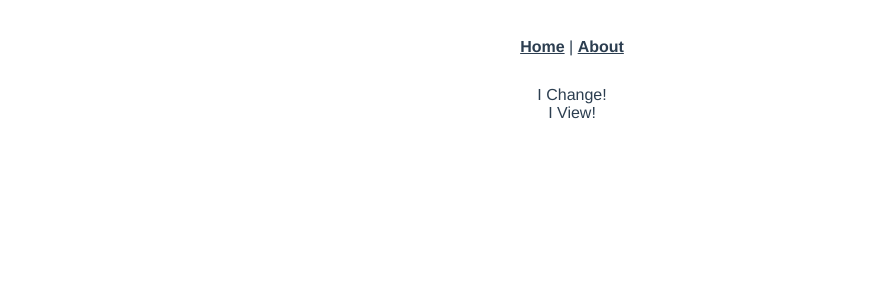
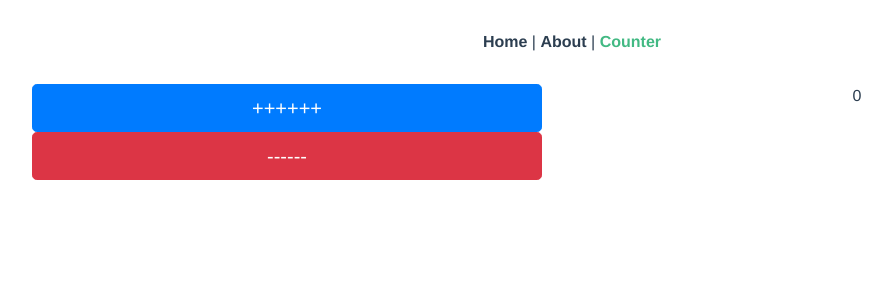
Before and after one commit to PercyODI/pwa-cli, a Vue app: page /#/counter in a window 1280 px wide. Shown: the top 300 px of the page, without its empty margins (68-960 px from the left). Built offline with nearby package versions, Linux system fonts and the light colour scheme.

Commit message:
Added counter page and successfully used vuex store.

```diff
--- a/package.json
+++ b/package.json
@@ -18,6 +18,7 @@
   },
   "dependencies": {
     "@vue/cli": "^3.2.1",
+    "bootstrap-vue": "^2.0.0-rc.11",
     "express": "^4.16.4",
     "express-sslify": "^1.2.0",
     "register-service-worker": "^1.5.2",
--- a/src/App.vue
+++ b/src/App.vue
@@ -2,7 +2,8 @@
   <div id="app">
     <div id="nav">
       <router-link to="/">Home</router-link> |
-      <router-link to="/about">About</router-link>
+      <router-link to="/about">About</router-link> |
+      <router-link to="/counter">Counter</router-link>
     </div>
     <router-view/>
   </div>
--- a/src/components/CounterChanger.vue
+++ b/src/components/CounterChanger.vue
@@ -1,6 +1,27 @@
 <template>
   <div class="counterChanger">
-    I Change!
+    <b-container>
+      <b-row>
+        <b-col>
+          <b-button
+            size="lg"
+            variant="primary"
+            class="btn-block"
+            v-on:click="incrementCount()"
+          >++++++</b-button>
+        </b-col>
+      </b-row>
+      <b-row>
+        <b-col>
+          <b-button
+            size="lg"
+            variant="danger"
+            class="btn-block"
+            v-on:click="decrementCount()"
+          >------</b-button>
+        </b-col>
+      </b-row>
+    </b-container>
   </div>
 </template>
 
@@ -9,7 +30,13 @@ import { Component, Prop, Vue } from 'vue-property-decorator';
 
 @Component
 export default class CounterChanger extends Vue {
+  incrementCount() {
+    this.$store.commit('increment');
+  }
 
+  decrementCount() {
+    this.$store.commit('decrement');
+  }
 }
 </script>
 
--- a/src/components/CounterComponent.vue
+++ b/src/components/CounterComponent.vue
@@ -1,8 +1,14 @@
 <template>
-  <div class="counter">
-    <CounterChanger />
-    <CounterViewer />
-  </div>
+  <b-container>
+        <b-row>
+            <b-col>
+                <CounterChanger />
+            </b-col>
+            <b-col>
+                <CounterViewer />
+            </b-col>
+        </b-row>
+    </b-container>
 </template>
 
 <script lang="ts">
--- a/src/components/CounterViewer.vue
+++ b/src/components/CounterViewer.vue
@@ -1,7 +1,5 @@
 <template>
-  <div class="counterView">
-    I View!
-  </div>
+  <div class="counterView">{{ stateCount }}</div>
 </template>
 
 <script lang="ts">
@@ -9,7 +7,9 @@ import { Component, Prop, Vue } from 'vue-property-decorator';
 
 @Component
 export default class CounterViewer extends Vue {
-
+  get stateCount() {
+    return this.$store.state.count;
+  }
 }
 </script>
 
--- a/src/main.ts
+++ b/src/main.ts
@@ -3,6 +3,12 @@ import App from './App.vue';
 import router from './router';
 import store from './store';
 import './registerServiceWorker';
+import BootstrapVue from 'bootstrap-vue';
+
+import 'bootstrap/dist/css/bootstrap.css';
+import 'bootstrap-vue/dist/bootstrap-vue.css';
+
+Vue.use(BootstrapVue);
 
 Vue.config.productionTip = false;
 
--- a/src/store.ts
+++ b/src/store.ts
@@ -5,12 +5,19 @@ Vue.use(Vuex);
 
 export default new Vuex.Store({
   state: {
-
+    count: 0,
   },
   mutations: {
-
+    /* eslint-disable no-param-reassign */
+    increment(currState) {
+      currState.count += 1;
+    },
+    decrement(state) {
+      state.count -= 1;
+    },
   },
   actions: {
 
   },
+  /* eslint-enable no-param-reassign */
 });
--- a/src/views/Counter.vue
+++ b/src/views/Counter.vue
@@ -1,7 +1,5 @@
 <template>
-  <div class="home">
-    <CounterComponent/>
-  </div>
+    <CounterComponent />
 </template>
 
 <script lang="ts">
```
Also changed, not shown: 1 other file (tests, documents, lock files or other folders).
